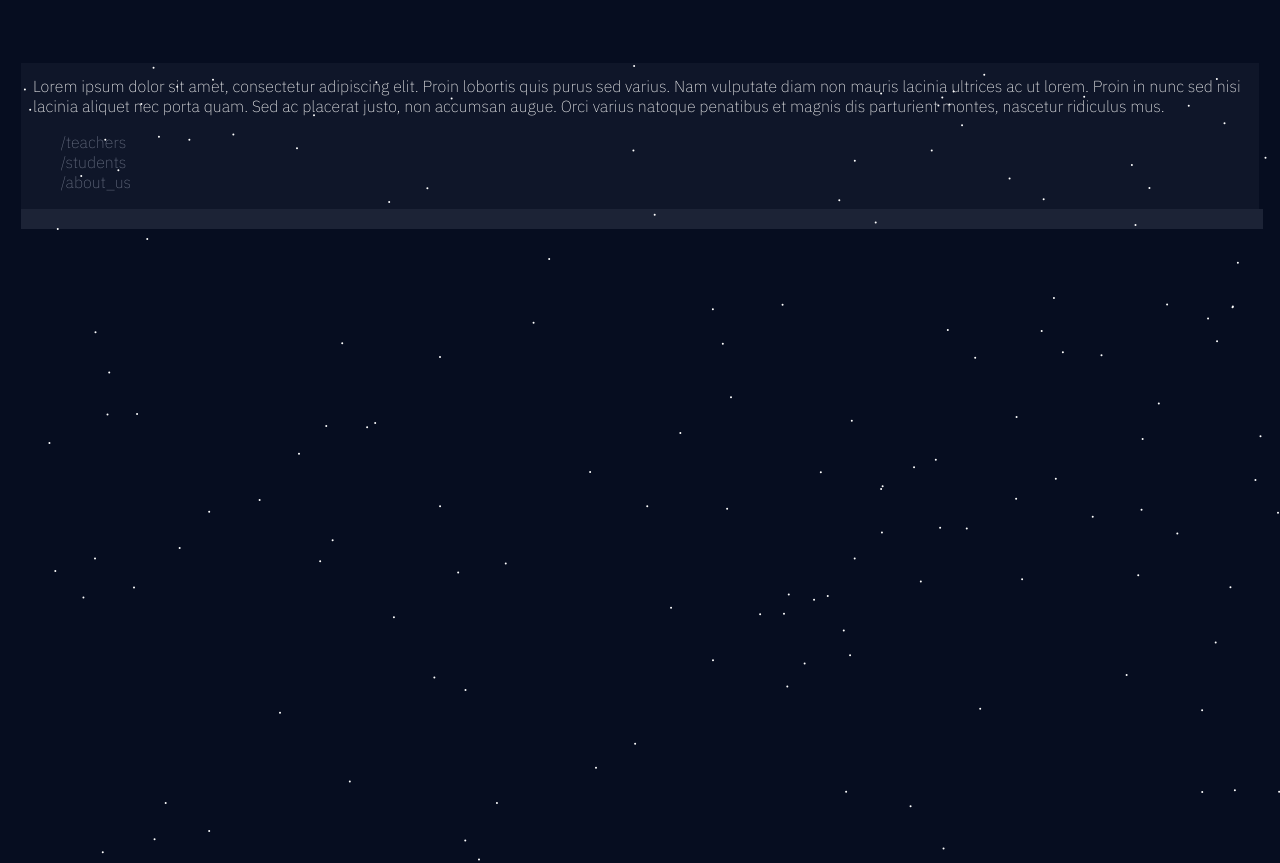
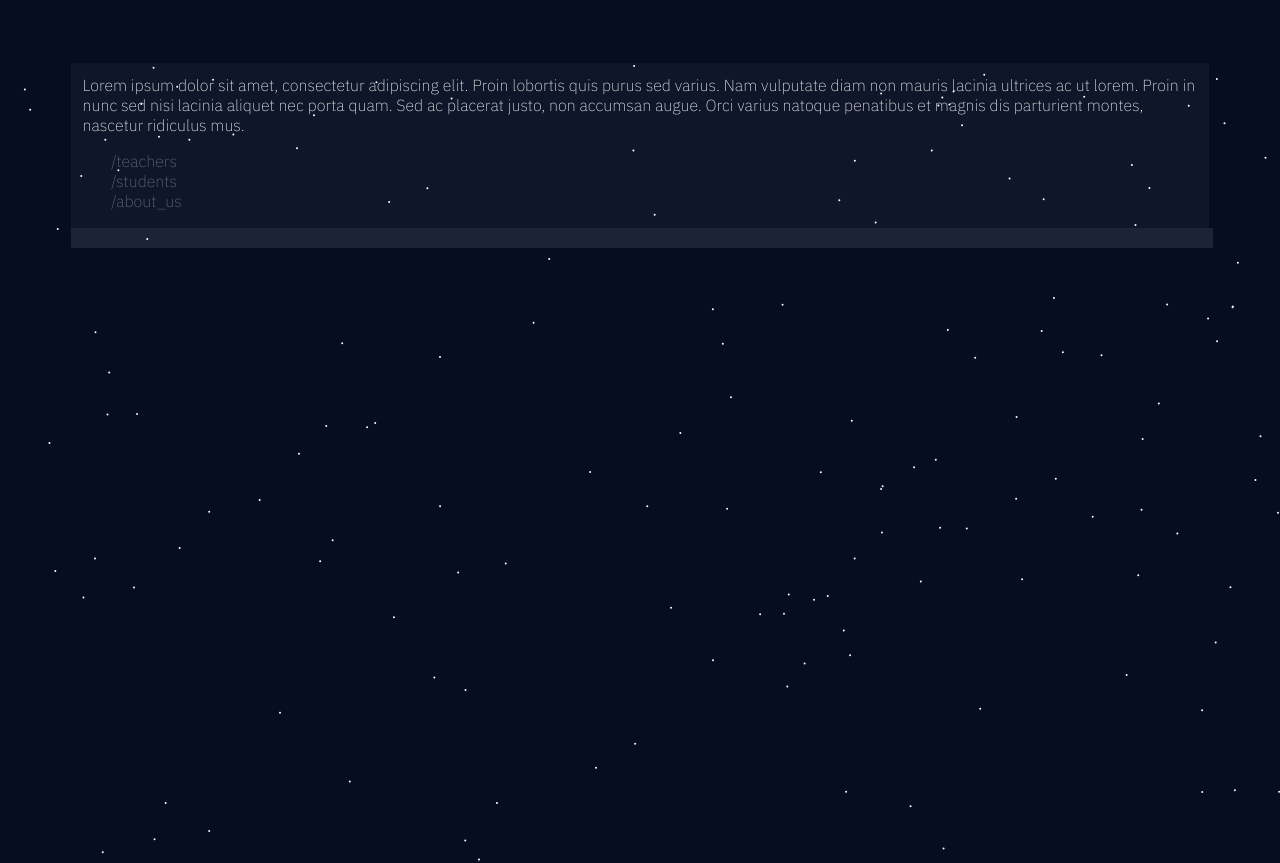
Before and after one commit to Sentinel2502/web-album, a Django app: page / in a window 1280 px wide. Run offline with Django 3.2, Linux system fonts and the light colour scheme; data that the repository does not hold is empty; some libraries are stand-ins or nearby versions.

Commit message:
increased margin

```diff
--- a/main/static/css/theme.css
+++ b/main/static/css/theme.css
@@ -15,8 +15,7 @@ div {
 }
 
 .terminal-body {
-  margin: 1%;
-  margin-top: 5%;
+  margin: 5%;
 }
 
 p {
```
